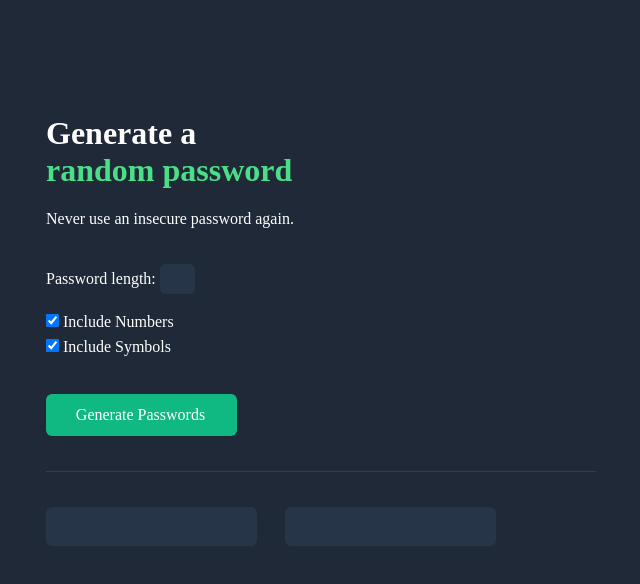
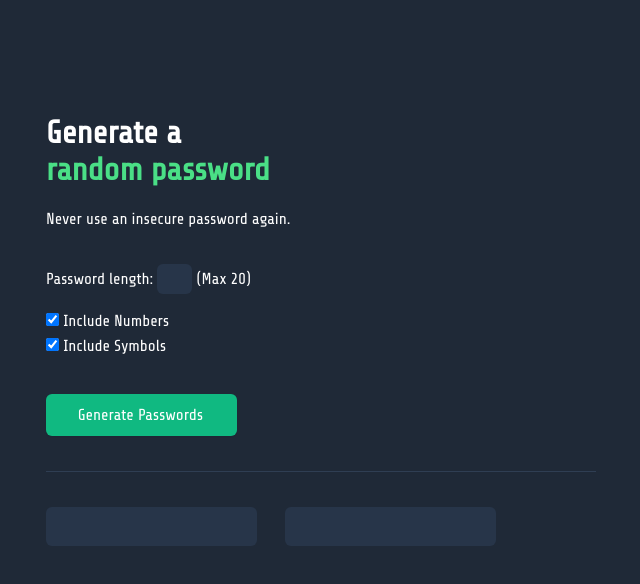
Before and after one commit to TheWarPig/Password_Generator, a plain HTML site: page index.html in a window 1280 px wide. Shown: the whole page, without its empty margins (6-646 px from the left). Drawn offline with nearby package versions, Linux system fonts and the light colour scheme.

Commit message:
Added max 20 numbers and new font

```diff
--- a/index.css
+++ b/index.css
@@ -3,6 +3,7 @@ body {
     padding: 0;
     background-color: #1F2937;
     color: white;
+    font-family: 'Share Tech', sans-serif;
 }
 .container{
     width: 550px;
@@ -54,10 +55,21 @@ span {
     background: #273549;
     border-radius: 6px;
     color: #55F991;
-    text-align: center
+    text-align: center;
 }
 
 .includeSection > *{
     display: block;
     line-height: 25px
 }
+
+input::-webkit-outer-spin-button,
+input::-webkit-inner-spin-button {
+    /* display: none; <- Crashes Chrome on hover */
+    -webkit-appearance: none;
+    margin: 0; /* <-- Apparently some margin are still there even though it's hidden */
+}
+
+input[type=number] {
+    -moz-appearance:textfield; /* Firefox */
+}
--- a/index.html
+++ b/index.html
@@ -1,20 +1,38 @@
 <html>
-    <head><link rel="stylesheet" href="https://cdnjs.cloudflare.com/ajax/libs/normalize/8.0.1/normalize.css">
-        <link rel="stylesheet" href="index.css">
+  <head>
+    <link
+      rel="stylesheet"
+      href="https://cdnjs.cloudflare.com/ajax/libs/normalize/8.0.1/normalize.css"
+    />
+    <link rel="stylesheet" href="index.css" />
+    <link rel="preconnect" href="https://fonts.googleapis.com" />
+    <link rel="preconnect" href="https://fonts.gstatic.com" crossorigin />
+    <link
+      href="https://fonts.googleapis.com/css2?family=Outfit:wght@300;400;600&family=Share+Tech&display=swap"
+      rel="stylesheet"
+    />
   </head>
   <body>
     <div class="container">
-        <h1>Generate a<br><span>random password</span></h1>
+      <h1>Generate a<br /><span>random password</span></h1>
       <p>Never use an insecure password again.</p>
-        <label for="passwordLength-el">Password length: </label>
-        <input type="text" maxlength="2" id="passwordLength-el">
+      <label for="passwordLength-el">Password length:</label>
+      <input
+        type="number"
+        min="0"
+        max="20"
+        oninput="this.value =
+      !!this.value && Math.abs(this.value) >= 0 ? Math.abs(this.value) : null"
+        id="passwordLength-el"
+      />
+      <label for="passwordLength-el">(Max 20)</label>
       <div class="includeSection">
         <div class="includeNumbers">
-                <input type="checkbox" checked class="radio" id="numbers">
+          <input type="checkbox" checked class="radio" id="numbers" />
           <label for="Numbers">Include Numbers</label>
         </div>
         <div class="includeSymbols">
-                <input type="checkbox" checked class="radio" id="symbols">
+          <input type="checkbox" checked class="radio" id="symbols" />
           <label for="Symbols">Include Symbols</label>
         </div>
       </div>
```
Lines whose indentation alone changed are shown as unchanged.
